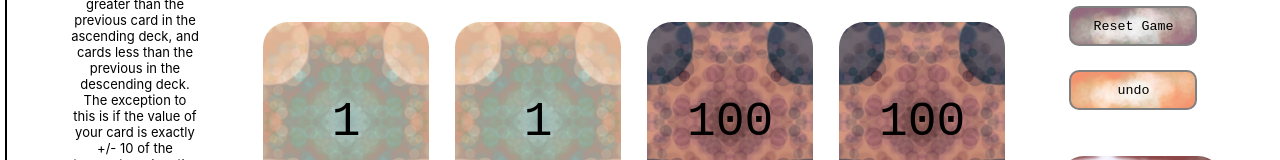
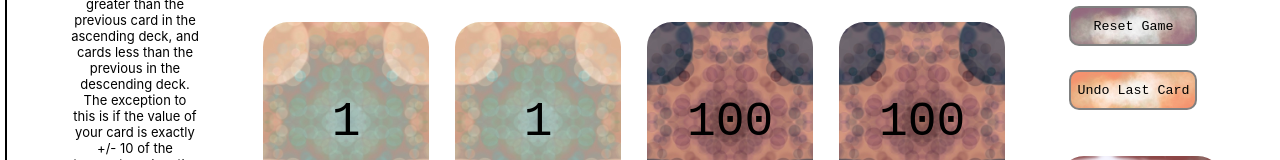
Before and after one commit to krissi122/theGame, a React (Create React App) app: page / in a window 1280 px wide. Shown: the part 145-305 px from the top of the page. Built offline with nearby package versions, Linux system fonts and the light colour scheme.

Commit message:
rename undo button

```diff
--- a/src/components/Board.js
+++ b/src/components/Board.js
@@ -198,7 +198,7 @@ const Board = () => {
 
             <input type='button' className='game_button' id='start_game_button' onClick={startGame} value='Start Game' />
             <input type='button' className='game_button' id='reset_game_button' onClick={resetGame} value='Reset Game' />
-            <input type='button' className='game_button' id='undo_button' onClick={undoLastMove} value="undo" />
+            <input type='button' className='game_button' id='undo_button' onClick={undoLastMove} value="Undo Last Card" />
 
 
         </section>
```
